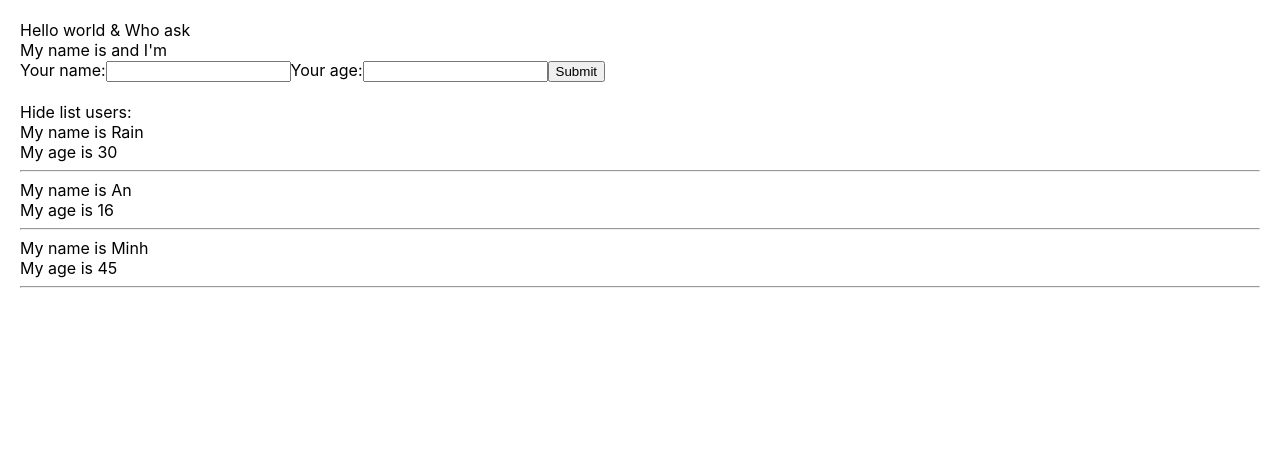
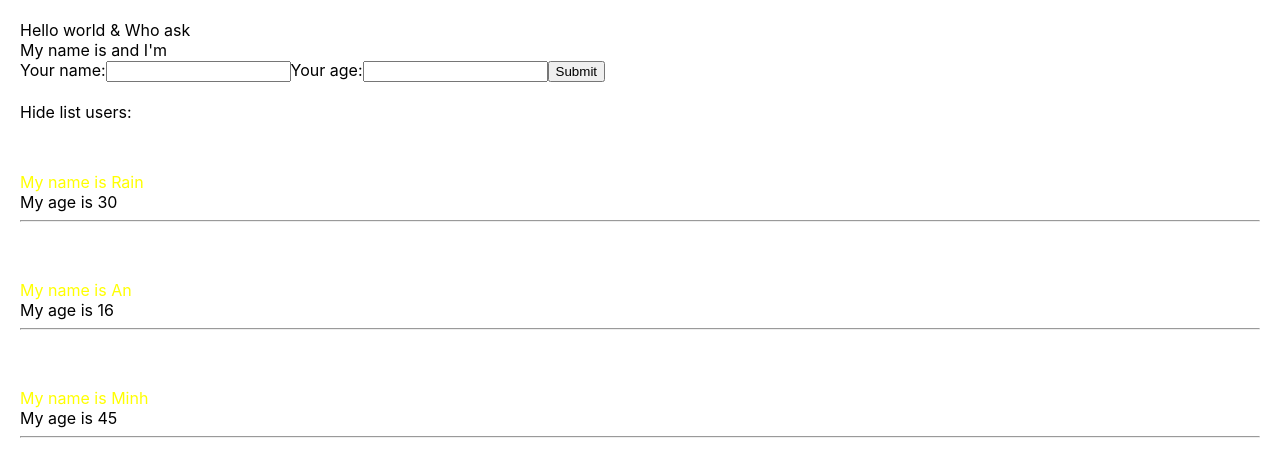
Before and after one commit to anhoang0611/react1, a React (Create React App) app: page / in a window 1280 px wide. Shown: the top 476 px of the page. Built offline with nearby package versions, Linux system fonts and the light colour scheme.

Commit message:
su dung css inline

```diff
--- a/src/components/DisplayInfor.js
+++ b/src/components/DisplayInfor.js
@@ -27,7 +27,8 @@ class DisplayInfor extends React.Component {
                         {listUsers.map((user) => {
                             return (
                                 <div key={user.id} className={+user.age > 18 ? "green" : "red"} >
-                                    <div>My name is {user.name} </div>
+                                    {/* khai bao inline k rmd su dung */}
+                                    <div style={{ color: 'yellow', paddingTop: '50px' }}>My name is {user.name} </div>
                                     <div>My age is {user.age} </div>
                                     <hr />
                                 </div>
```
